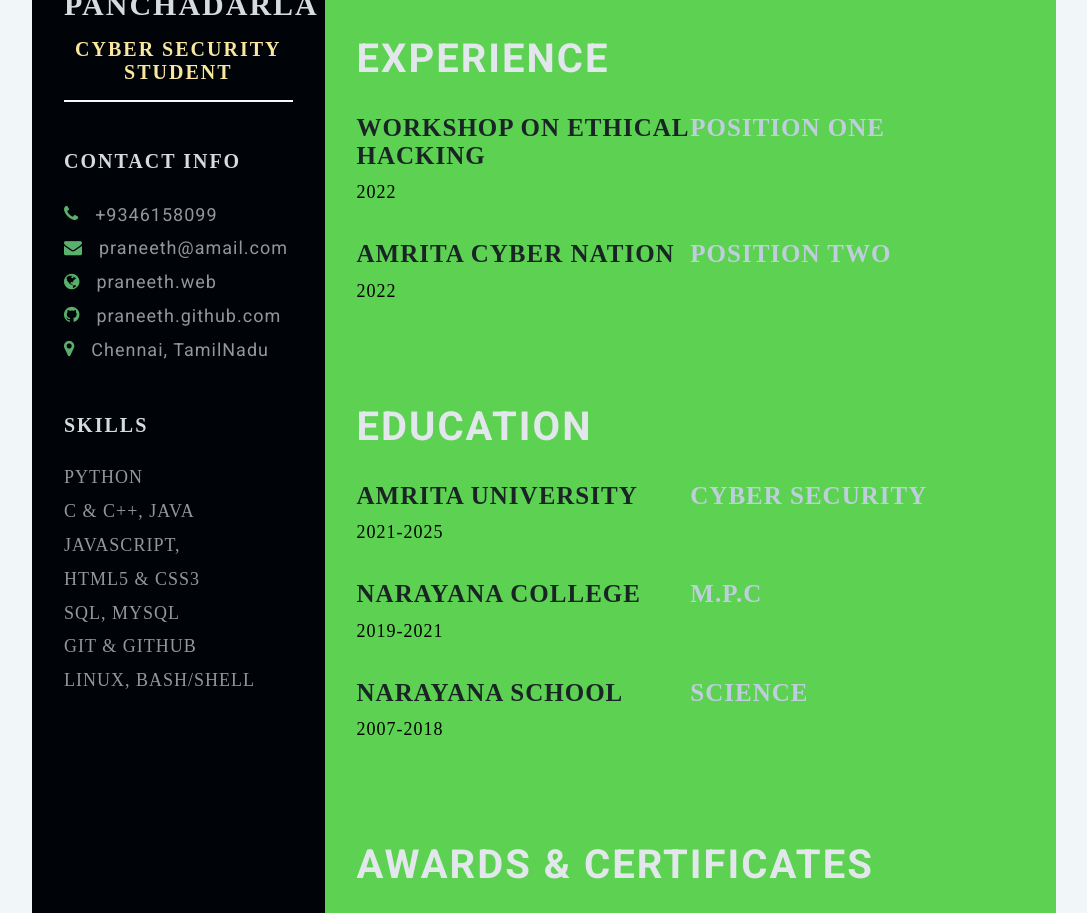
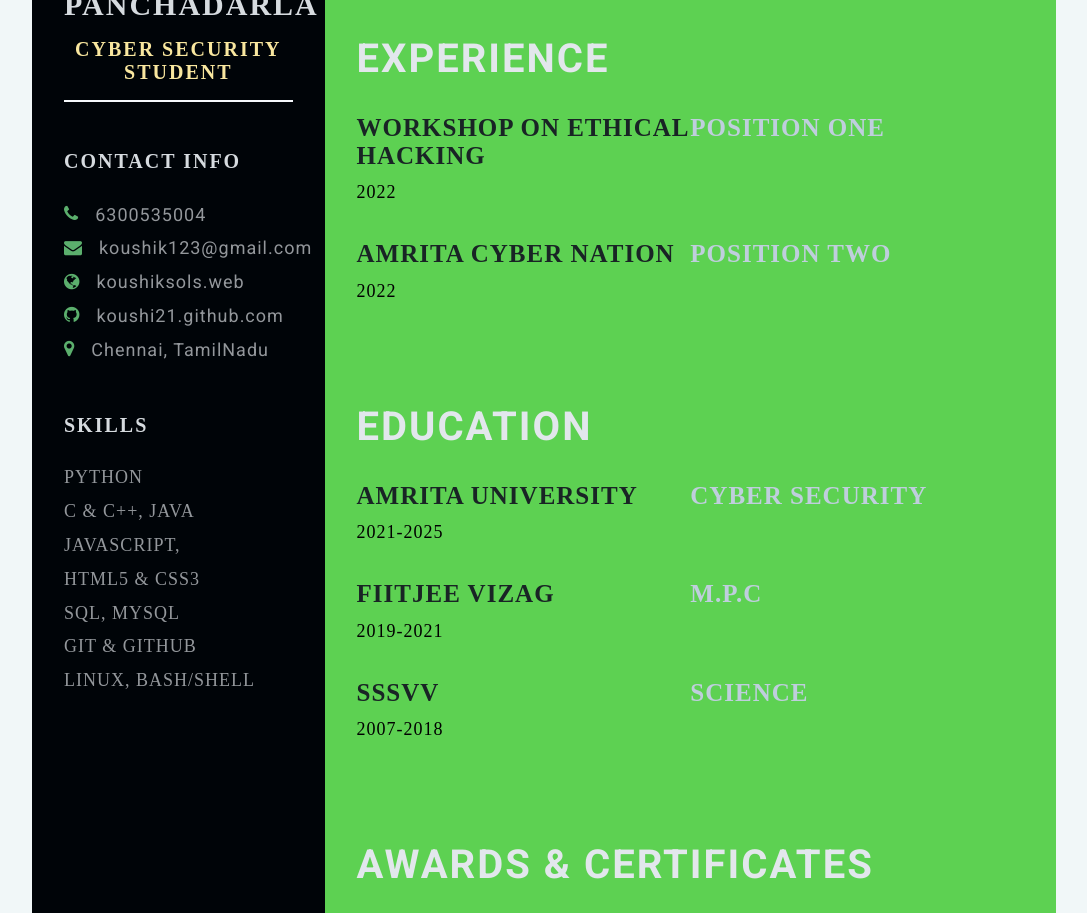
Before and after one commit to koushi-21/UID_Assignments, a plain HTML site: page resume/index.html in a window 1280 px wide. Shown: the part 364-1277 px from the top of the page, without its empty margins (96-1183 px from the left). Drawn offline with Linux system fonts and the light colour scheme.

Commit message:
Update index.html

```diff
--- a/resume/index.html
+++ b/resume/index.html
@@ -26,13 +26,13 @@
                 <div class="contact-info">
                     <p class="left-title">Contact Info</p>
                     <ul>
-                        <li><i class="fa fa-phone"></i>+9346158099
+                        <li><i class="fa fa-phone"></i>6300535004
                         </li>
-                        <li><i class="fa fa-envelope"></i>praneeth@amail.com
+                        <li><i class="fa fa-envelope"></i>koushik123@gmail.com
                         </li>
-                        <li><i class="fa fa-globe"></i>praneeth.web
+                        <li><i class="fa fa-globe"></i>koushiksols.web
                         </li>
-                        <li><i class="fa fa-github"></i>praneeth.github.com
+                        <li><i class="fa fa-github"></i>koushi21.github.com
                         </li>
                         <li><i class="fa fa-map-marker"></i>Chennai, TamilNadu
                         </li>
@@ -107,7 +107,7 @@
                         </div>
                         <div class="education-contents">
                             <div class="education-left">
-                                <p class="education-school-name"> Narayana College</p>
+                                <p class="education-school-name">FIITJEE Vizag</p>
                                 <p class="educationp-time-period">2019-2021</p>
                             </div>
                             <div class="education-right">
@@ -119,7 +119,7 @@
                         </div>
                         <div class="education-contents">
                             <div class="education-left">
-                                <p class="education-school-name"> Narayana School</p>
+                                <p class="education-school-name">SSSVV</p>
                                 <p class="educationp-time-period">2007-2018</p>
                             </div>
                             <div class="education-right">
```
